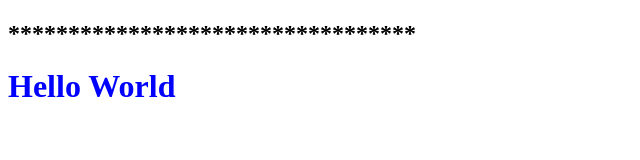
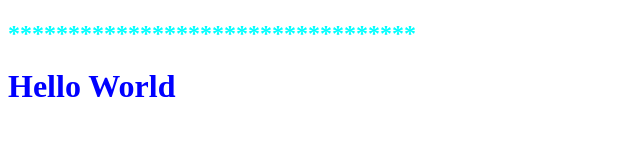
Before and after one commit to JannaIbrahim/TuesdayRepo, a plain HTML site: page index.html in a window 1280 px wide. Shown: the whole page, without its empty margins (0-640 px from the left). Drawn offline with Linux system fonts and the light colour scheme.

Commit message:
coloring the stars

```diff
--- a/index.html
+++ b/index.html
@@ -7,7 +7,7 @@
 </head>
 <body>
 <!-- // blue heading -->
-    <h2>**********************************</h2>
+    <h2 style="color: aqua">**********************************</h2>
     <h1 style="color:blue;">Hello World</h1>
 </body>
 </html>
```
